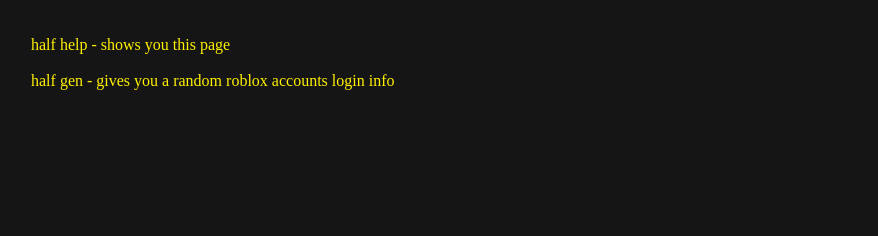
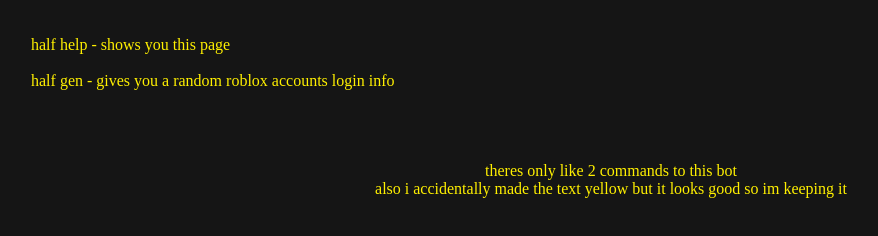
Before and after one commit to Xviq/half.ml, a plain HTML site: page help.html in a window 1280 px wide. Shown: the part 66-302 px from the top of the page, without its empty margins (29-907 px from the left). Drawn offline with Linux system fonts and the light colour scheme.

Commit message:
Update help.html

```diff
--- a/help.html
+++ b/help.html
@@ -7,3 +7,8 @@
 &nbsp&nbsp&nbsp&nbsp&nbsp&nbsp&nbsp&nbsp&nbsp&nbsp&nbsp&nbsp half help - shows you this page
 <br><br>
 &nbsp&nbsp&nbsp&nbsp&nbsp&nbsp&nbsp&nbsp&nbsp&nbsp&nbsp&nbsp half gen - gives you a random roblox accounts login info
+  <br><br><br><br><br>
+  <center>
+    theres only like 2 commands to this bot
+    <br>
+    also i accidentally made the text yellow but it looks good so im keeping it
```
